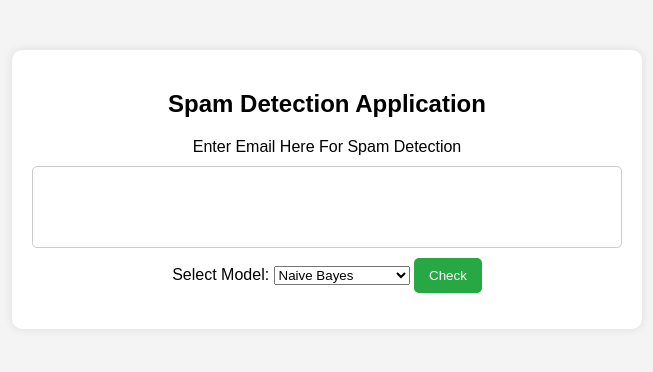
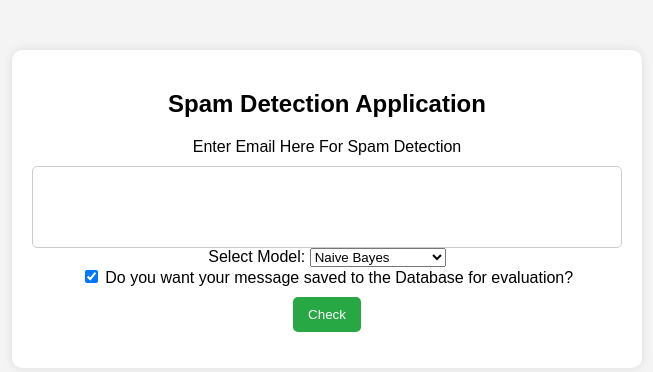
Before and after one commit to DaniAkiode/SpamDetectorApp, a Flask app: page / in a window 1280 px wide. Shown: the top 372 px of the page, without its empty margins (313-966 px from the left). Run offline with Flask 3, Linux system fonts and the light colour scheme; parts of the project's set-up code (start-up, migrations or seed data) failed here and were passed over.

Commit message:
Option to not save to database

```diff
--- a/app.py
+++ b/app.py
@@ -14,12 +14,13 @@ def index():
     selected_model = "naive_bayes"  # Default model
 
     if request.method == "POST":  # Use POST to send data to the server
-        user_input = request.form.get("message")  # Get user input
-        selected_model = request.form.get("model")  # Get selected model
-
+        user_input = request.form.get("message")  # Get user input from html file
+        selected_model = request.form.get("model")  # Get selected model from html
+        save_to_database = request.form.get("SaveToDatabase") # Get option to save data from html file
         if user_input:  # Make sure input is not empty
             result = predict_spam(user_input, selected_model)  # Get prediction with chosen model
-            insert_result(user_input, result)
+            if save_to_database:
+                insert_result(user_input, result)
         else:
             result = "No message entered!"  # Handle empty input
 
--- a/templates/index.html
+++ b/templates/index.html
@@ -20,7 +20,11 @@
                     <option value="KNeighborsClassifier">KNN</option>
 
                 </select>
-
+                <br>
+                <label for="checkbox">
+                    <input type="checkbox" name="SaveToDatabase" checked> Do you want your message saved to the Database for evaluation?
+                </label>
+                <br>
                 <button type="submit">Check</button>
             </form>
 
```
